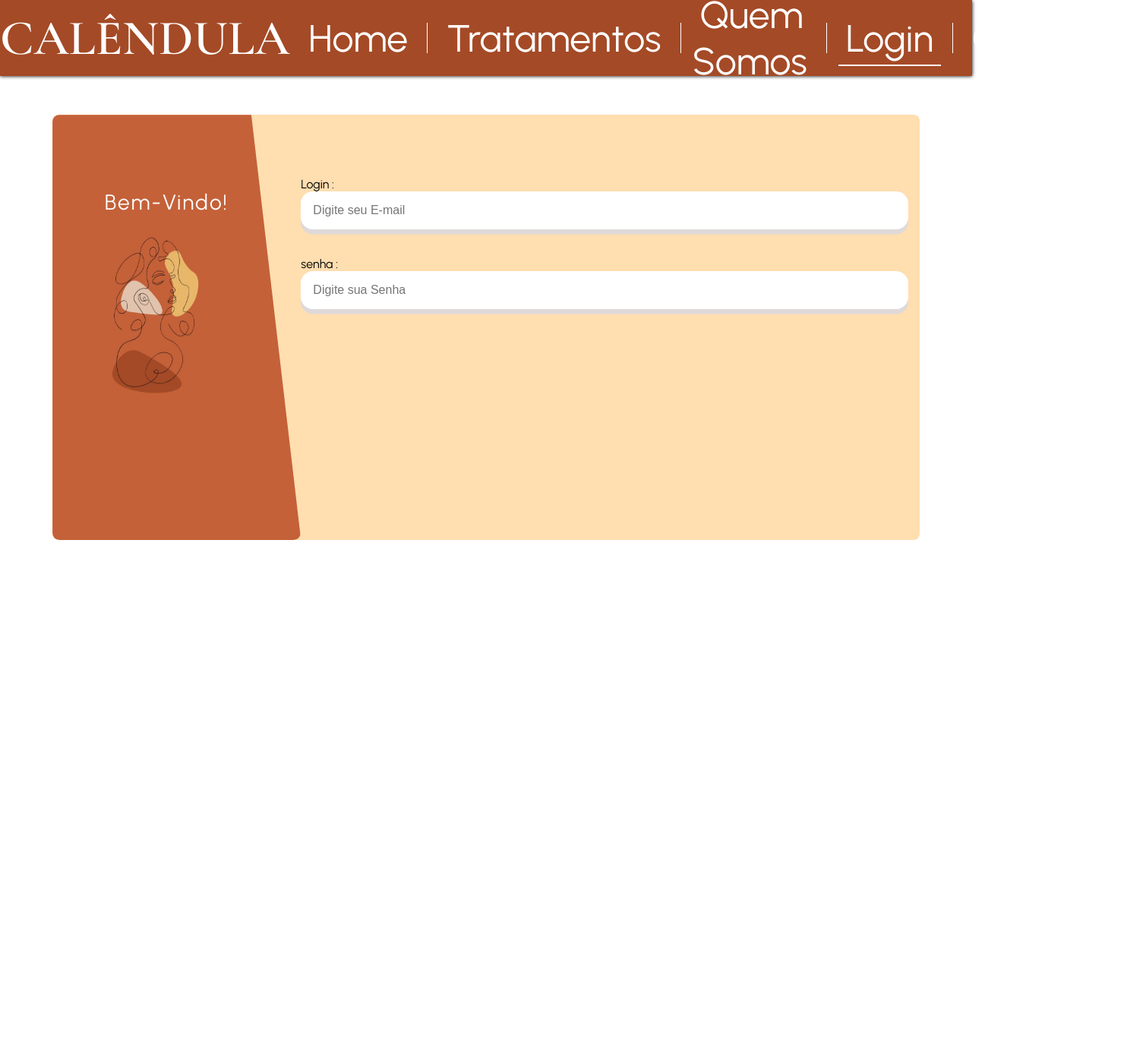
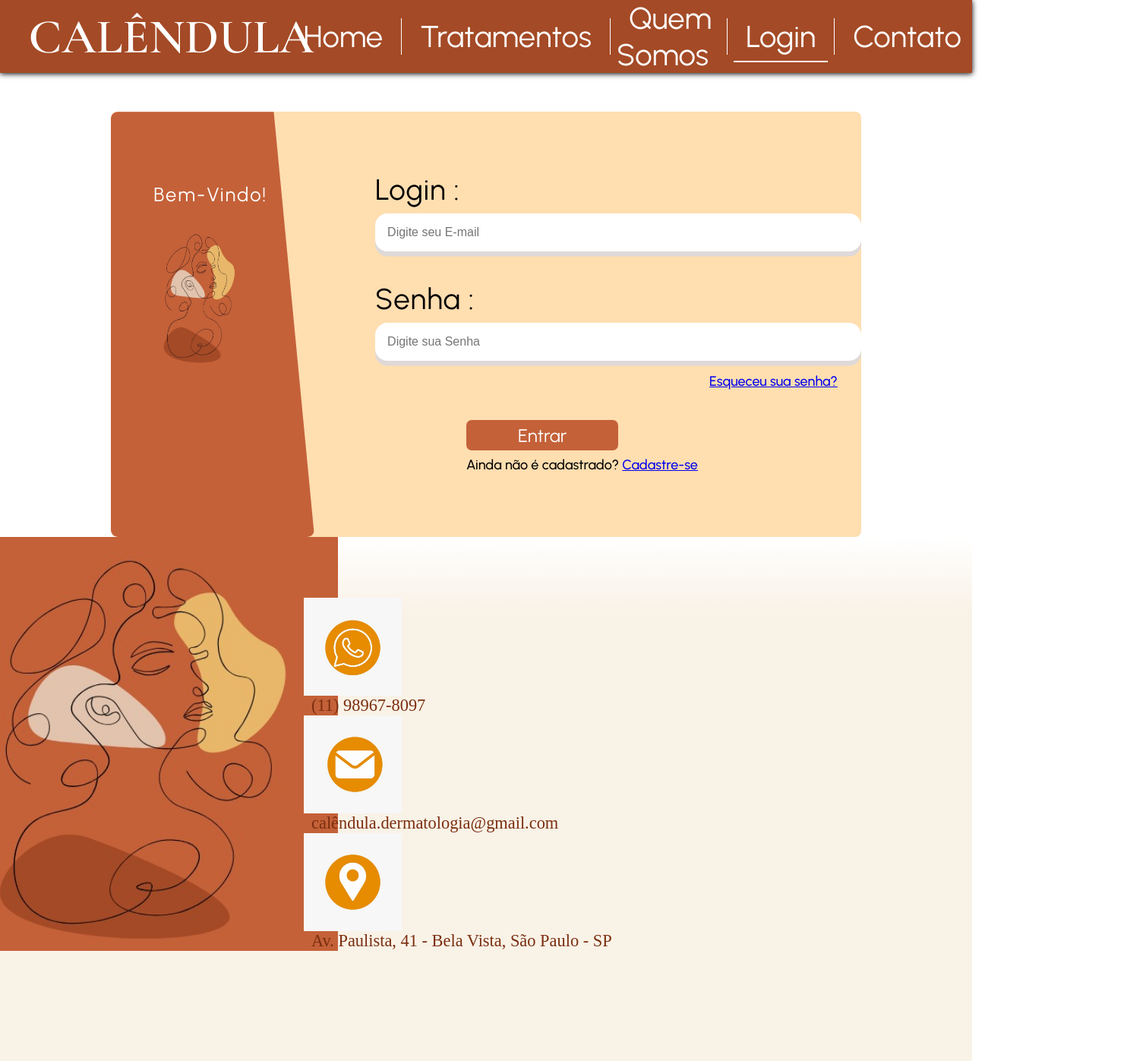
Before and after one commit to intentdoor/CalendulaDermo, a plain HTML site: page index.html in a window 1280 px wide. Shown: the whole page at 76% size, 1484 px wide, since content can reach past the window. Before the commit the page ends 800 px from the top, so only its background shows below. Drawn offline with nearby package versions, Linux system fonts and the light colour scheme.

Commit message:
falta fazer o rodapé

```diff
--- a/index.html
+++ b/index.html
@@ -36,20 +36,55 @@
             <img src="img/dessavez.jfif" class="poa" >
 
         </div>
-<div class="caixas">
-        <div id="Login">Login :
-            <input id="email" type="text" placeholder="Digite seu E-mail" class="ogin">
-        </div>
-        <br>
-        <br>
-        <div id="Senha">senha :
-            <input id="" type="text" placeholder="Digite sua Senha" class="enha">
-        </div>
-</div>
+                <div class="caixas">
+                        <div id="blocol"  class="escritape">Login :</div>
+                        <div id="Login">
+                            <input id="email" type="text" placeholder="Digite seu E-mail" class="gin">
+                        </div>
+                        <div class="escritape">Senha :</div>
+                        <div id="Senha">
+                            <input id="" type="text" placeholder="Digite sua Senha" class="ogin">
+                        </div>
+                        <a href="#" id="esqueceu">Esqueceu sua senha?</a>
+                        <div id="botao">Entrar</div>
+                        <div id="aindanao">Ainda não é cadastrado? <a href="#">Cadastre-se</a></div>
+                </div>
+
     </div>
 
     <!-- RODAPÉ -->
+    <footer>
 
+        <div class="container2">
+        <div class="boxs">
+            <img src="img/dessavez.jfif" alt="">
+        </div>
+
+        <div class="container3">
+        <div class="contact-info">
+            <img src="img/zap.jpg" alt="WhatsApp" class="zap" >
+            <a href="tel:+5511989678097" class="zap-link">(11) 98967-8097</a>
+        </div>
+        <div class="contact-info">
+            <img src="img/email.jpg" alt="Email" class="email">
+            <a href="mailto:calendola.dermatologia@gmail.com" class="email-link">calêndula.dermatologia@gmail.com</a>
+        </div>
+        <div class="contact-info">
+            <img src="img/local.jpg" alt="Location" class="local">
+            <a href="#">Av. Paulista, 41 - Bela Vista, São Paulo - SP</a>
+        </div>
+        </div>
+        </div>
+
+        <div class="container4">
+        <div class="maps">
+        <a href="https://www.google.com/maps/place/Av.+Paulista,+41+-+Bela+Vista,+S%C3%A3o+Paulo+-+SP,+01311-000/@-23.5711491,-46.6448837,17z/data=!3m1!4b1!4m6!3m5!1s0x94ce599626c81cfb:0x2eeb33343e16887b!8m2!3d-23.5711491!4d-46.6448837!16s%2Fg%2F11ggnd4gvz?entry=ttu">
+            <img src="img/foto maps.png" alt="" class="responsive-img">
+        </a>
+        </div>
+        </div>
+
+    </footer>
         <!-- Fontes -->
     <link rel="preconnect" href="https://fonts.googleapis.com">
 <link rel="preconnect" href="https://fonts.gstatic.com" crossorigin>
--- a/styles.css
+++ b/styles.css
@@ -2,30 +2,35 @@
     margin: 0;
     padding: 0;
     box-sizing: border-box;
+
     /* font-family: ; */
 }
 
 body{
     background-color: #ffffff;
-    min-height: 100vh;
-
 }
 
-.container{
+/* HEADER */
+/* .container{
     max-width: 100%;
-}
+} */
 
 nav{
     display: flex;
-    justify-content: space-around;
+    justify-content: space-between;
     align-items: center;
-    height: 100px;
+    width: 100%;
+    height: 12vh;
     background-color: #A44A26;
-    box-shadow: 0.0em 0.07em 0.3em ;
+    box-shadow: 0.0vh 0.07vh 0.9vh ;
 }
 #barra{
-    height: 40px;
+    height: 6vh;
     border-left: 0.01px solid white;
+}
+
+.Perfilzinho{
+    margin-top: 1px;
 }
 
 nav .menu-icon{
@@ -33,15 +38,15 @@ nav .menu-icon{
     display: none;
 }
 
-
 nav .logo a{
-    font-size: 65px;
+    font-size: clamp(7%, 6vw, 8vh);
     font-weight: bold;
     color: white;
     text-decoration: none;
     font-family: "Cormorant Garamond", serif;
     font-weight: 600;
     font-style: normal;
+    padding-left: 10%;
 }
 
 nav ul{
@@ -51,27 +56,27 @@ nav ul{
 }
 
 nav ul li{
-    padding: 0 15px;
+    padding: 0 1vh;
 }
 
 nav ul li a{
     text-decoration: none;
-    font-size: 50px;
-    /* text-transform: uppercase; */
+    font-size: 5vh;
     color: white;
-    padding-bottom: 4px;
-    padding-left: 10px;
-    padding-right: 10px;
-    border-bottom: 2px solid transparent;
+    padding-bottom: 1vh;
+    padding-left: 2vh;
+    padding-right: 2vh;
+    border-bottom: 0.3vh solid transparent;
     font-family: "Urbanist", sans-serif;
     font-optical-sizing: auto;
     font-weight: weight;
     font-style: normal;
 }
 
+
 nav ul li a:hover{
     transform: scale(1,2);
-    border-bottom: 2px solid white;
+    border-bottom: 0.3vh solid white;
 }
 
 .carcaça{
@@ -81,25 +86,26 @@ nav ul li a:hover{
     border: 0px solid #FFDEB0;
     border-radius: 1vh;
     margin-top: 4%;
-    margin-left: 5.4%;
-    margin-right: 5.4%;
+    margin-left: 11.4%;
+    margin-right: 11.4%;
     display: flex;
+
 }
 
-#login{
+#login {
     text-decoration: none;
-    font-size: 50px;
+    font-size: 5vh;
     /* text-transform: uppercase; */
     color: white;
-    padding-bottom: 4px;
-    padding-left: 10px;
-    padding-right: 10px;
-    border-bottom: 2px solid white;
+    padding-bottom: 1vh;
+    padding-left: 2vh;
+    padding-right: 2vh;
+    border-bottom: 0.3vh solid white;
     font-family: "Urbanist", sans-serif;
     font-optical-sizing: auto;
     font-weight: weight;
     font-style: normal;
-}
+  }
 
 
 
@@ -116,28 +122,39 @@ clip-path: polygon(0 0, 80% 0%, 100% 100%, 0% 100%);
 }
 
 .escrita{
-    margin-bottom: 5%;
-    padding-top: 30%;
+    margin-bottom: 10%;
+    padding-top: 35%;
     margin-left: 21%;
-    font-size: clamp(3.5%, 2.2vw, 9vh);
+    font-size: clamp(3.5%, 2vw, 8vh);
     font-family: "Urbanist", sans-serif;
     letter-spacing: 2px;
 
 }
 
 .poa{
-    margin-left: 15%;
+    margin-left: 17%;
 
     width: 50%;
-    height: 40%;
+    height: 33%;
 }
+
+
+
+
+
+
+
+
+
+
+
 
 #Login input {
     background-color: #ffffff;
   border: none;
-  padding: 1rem;
+  padding: 2vh;
   font-size: 1rem;
-  width: 100vh;
+  width: 80vh;
   border-radius: 1rem;
   color: #C46139;
   box-shadow: 0 0.4rem #dfd9d9;
@@ -148,17 +165,14 @@ clip-path: polygon(0 0, 80% 0%, 100% 100%, 0% 100%);
     outline-color: #c5c5c5;
 }
 
-#Login {
-    margin-top: 10%;
-    font-family: "Urbanist", sans-serif;
-}
+
 
 #Senha input {
     background-color: #ffffff;
   border: none;
-  padding: 1rem;
+  padding: 2vh;
   font-size: 1rem;
-  width: 100vh;
+  width: 80vh;
   border-radius: 1rem;
   color: #C46139;
   box-shadow: 0 0.4rem #dfd9d9;
@@ -170,12 +184,130 @@ clip-path: polygon(0 0, 80% 0%, 100% 100%, 0% 100%);
 }
 
 
-#Senha {
+.escritape {
     font-family: "Urbanist", sans-serif;
+    font-size: 240%;
+    letter-spacing: 1px;
+    margin-top: 5vh;
+    margin-bottom: 1vh;
 }
 
 .caixas{
-    /* margin-left: 5%; */
-    display: block;
+    margin-left: 10vh;
+    display: flex;
+    flex-direction: column;
+}
+
+#esqueceu{
+    margin-top: 2vh;
+    margin-left: 55vh;
+    font-family: "Urbanist", sans-serif;
+    font-size: large;
+    font-weight: 500;
+
+}
+
+#botao {
     align-items: center;
+    display: flex;
+    justify-content: center;
+    color: #ffffff;
+    font-family: "Urbanist", sans-serif;
+    font-size: x-large;
+    margin-top: 5vh;
+    margin-left: 15vh;
+    height: 5vh;
+    width: 25vh;
+    border-radius: 0.9vh;
+    background-color: #C46139;
+
 }
+#aindanao {
+    font-family: "Urbanist", sans-serif;
+    margin-left: 15vh;
+    margin-top: 1vh;
+    font-size: large;
+    font-weight: 500;
+}
+
+#blocol {
+    margin-top: 10vh;
+}
+
+footer{
+    background-color: #F9F2E7;
+    background: linear-gradient(to top, #F9F2E7, #F9F2E7, #F9F2E7, #F9F2E7, #F9F2E7, #F9F2E7, #F9F2E7, white);
+    height: 690px;
+    width: 100%;
+}
+
+.container2{
+    display: flex;
+}
+
+.container3{
+    margin-top: 80px;
+    width: 120%;
+}
+
+.contact-info{
+    display: flex;
+    margin-right: 20px;
+    flex-direction: column;
+    text-align: justify;
+}
+
+.contact-info img{
+    width: 15%;
+}
+
+.contact-info a{
+    margin-left: 10px;
+    color: #7B2E0F;
+    font-size: 2.8vh;
+    text-decoration: none;
+}
+
+.zap{
+    width: 25%;
+}
+
+.email{
+    width: 10%;
+}
+
+.local{
+    width: 15%;
+}
+
+footer .boxs{
+    display: flex;
+    margin-left: -100px;
+}
+
+.boxs p{
+    color: #7B2E0F;
+    text-align: justify;
+    font-size: 4vh;
+    margin-top: 100px;
+    width: 86%;
+}
+
+.boxs a{
+    list-style: none;
+    cursor: pointer;
+    color: #7B2E0F;
+    font-size: 20px;
+    line-height: 1;
+    text-decoration: none;
+}
+
+.container4{
+    margin-left: 0;
+    margin-right: 0;
+}
+
+.responsive-img {
+    max-width: 100%;
+    height: auto;
+}
```
Also changed, not shown: img/email.jpg (added), img/local.jpg (added), img/mapa.jpg (added), img/zap.jpg (added).
